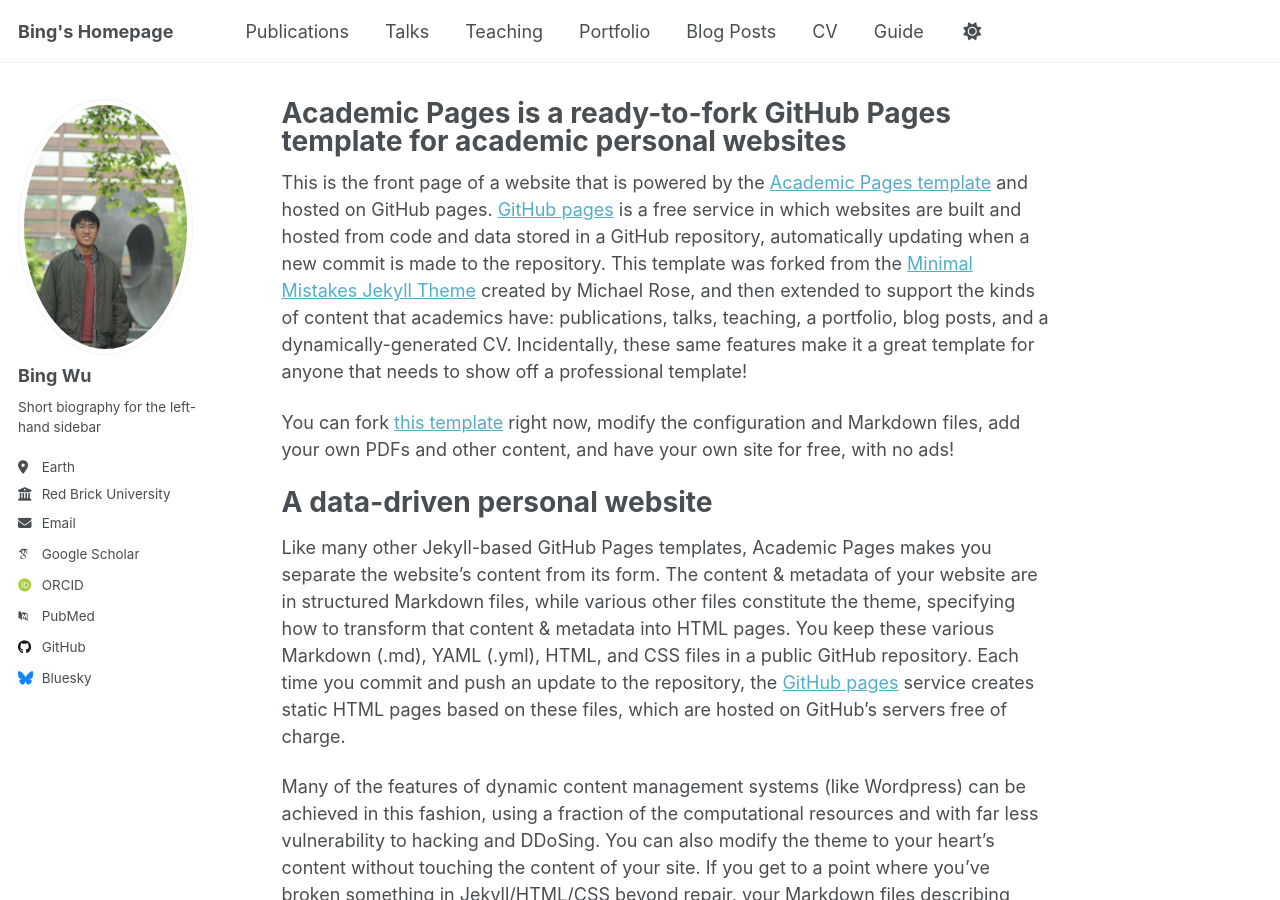
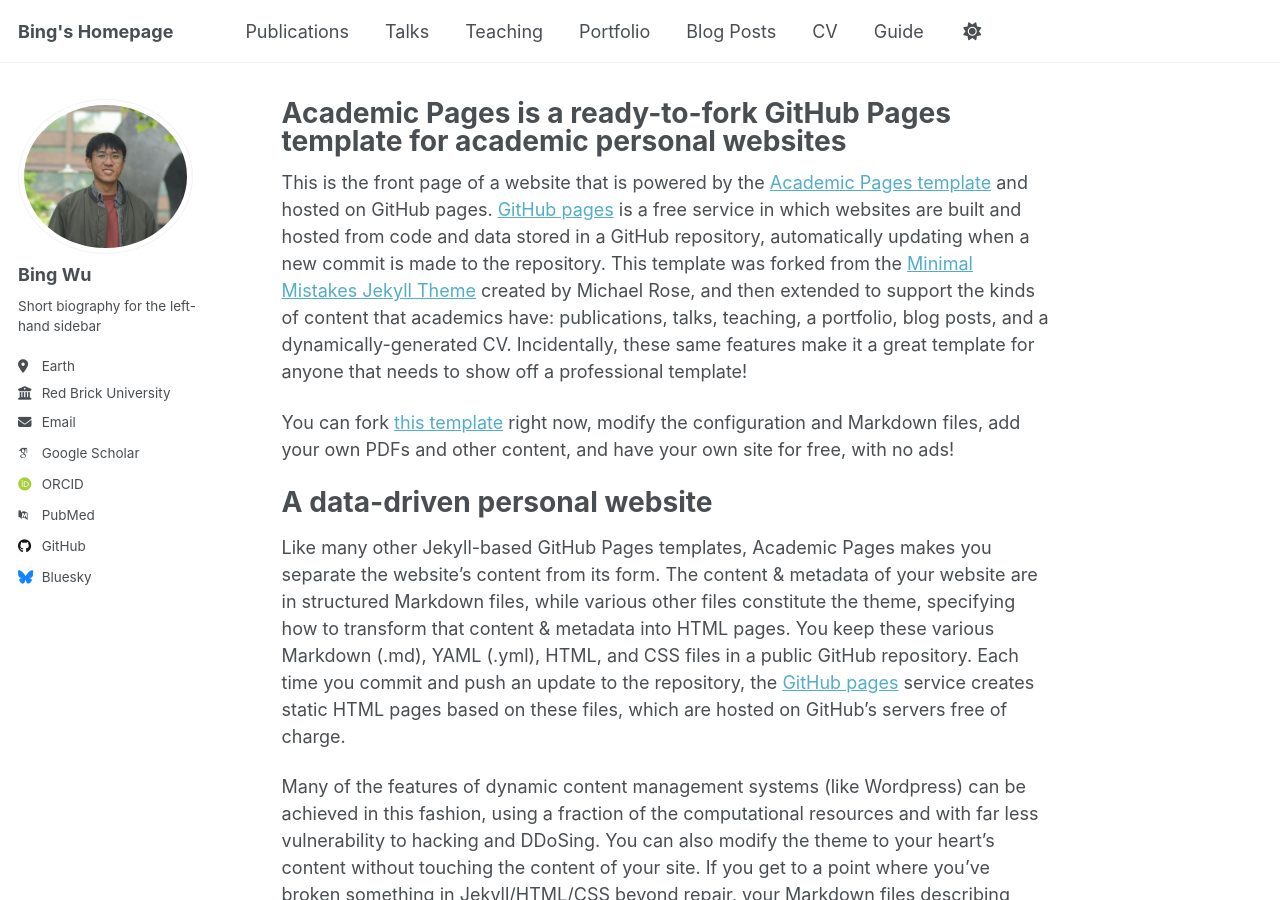
Before and after one commit to Bing-H-WU/Bing-H-WU.github.io, a Jekyll site: the page built from _pages/about.md, in a window 1280 px wide and 900 px high. Built offline with Jekyll 4.4.1, drawn with Linux system fonts in a browser that asks for light colours; some web fonts are replaced; a script that is not in the unit is left out.

Commit message:
Update _config.yml

```diff
--- a/_config.yml
+++ b/_config.yml
@@ -23,7 +23,7 @@ repository               : "academicpages/academicpages.github.io"
 #               Additional customization can be done by editing /_includes/author-profile.html
 author:
   # Biographic information
-  avatar           : "profile.jpg"
+  avatar           : "Head.shot.png"
   name             : "Bing Wu"
   pronouns         : # example: "she/her"
   bio              : "Short biography for the left-hand sidebar"
```
